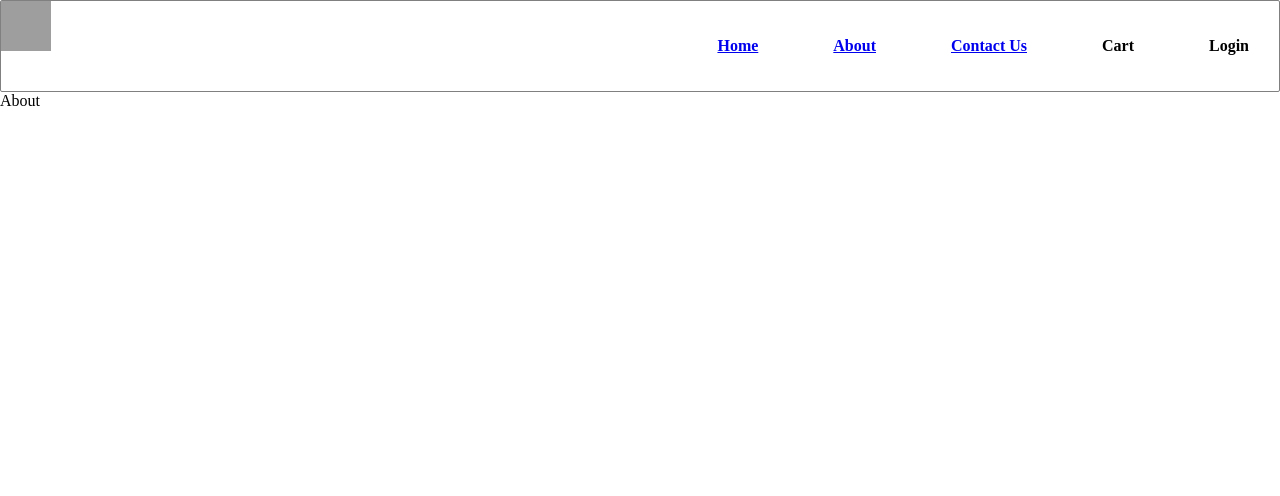
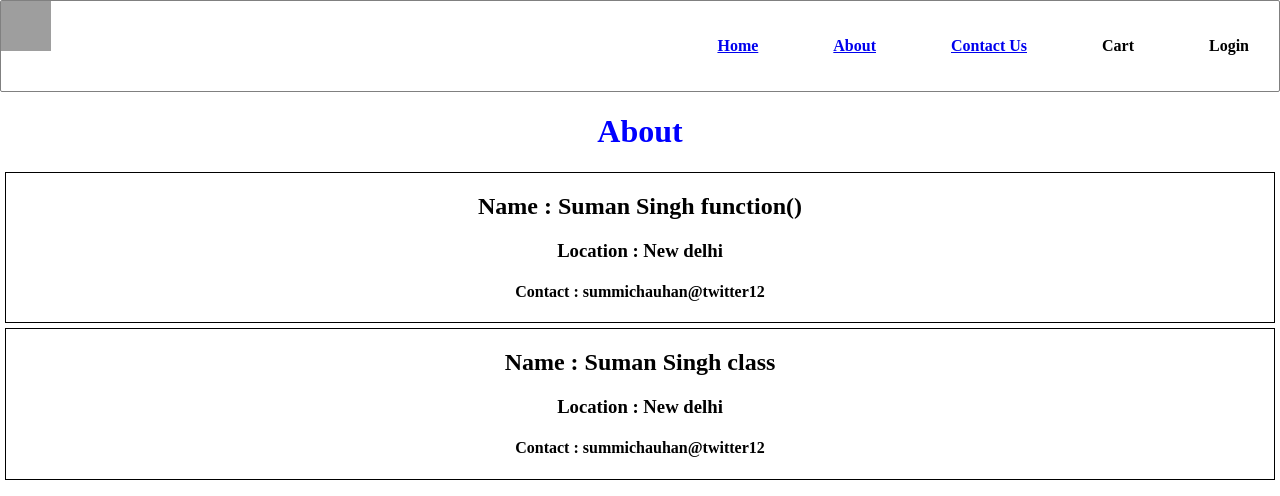
Before and after one commit to sumansingh226/ReactJS, a React (Vite) app: page /about in a window 1280 px wide. Shown: the top 496 px of the page. Built offline with nearby package versions, Linux system fonts and the light colour scheme; grey boxes are pictures that could not be loaded.

Commit message:
class based components

```diff
--- a/Index.css
+++ b/Index.css
@@ -121,3 +121,9 @@ res-img {
   height: 100%;
   background-color: aliceblue;
 }
+
+.user-card{
+  border: 1px solid black;
+  margin: 5px;
+  text-align: center;
+}
--- a/src/Components/About.jsx
+++ b/src/Components/About.jsx
@@ -1,7 +1,15 @@
 import React from "react";
+import User from "./User";
+import UserClass from "./UserClass";
 
 const About = () => {
-  return <div>About</div>;
+  return (
+    <div>
+      <h1 style={{ textAlign: "center", color: "blue" }}>About</h1>
+      <User name="Suman Singh function()" />
+      <UserClass name="Suman Singh class" />
+    </div>
+  );
 };
 
 export default About;
--- /dev/null
+++ b/src/Components/User.jsx
@@ -0,0 +1,13 @@
+import React from "react";
+
+const User = ({ name }) => {
+  return (
+    <div className="user-card">
+      <h2>Name : {name}</h2>
+      <h3>Location : New delhi</h3>
+      <h4>Contact : summichauhan@twitter12</h4>
+    </div>
+  );
+};
+
+export default User;
--- /dev/null
+++ b/src/Components/UserClass.js
@@ -0,0 +1,19 @@
+import React from "react";
+
+class UserClass extends React.Component {
+    constructor(props) {
+        super(props);
+    }
+
+    render() {
+        return (
+            <div className="user-card">
+                <h2>Name : {this.props.name}</h2>
+                <h3>Location : New delhi</h3>
+                <h4>Contact : summichauhan@twitter12</h4>
+            </div>
+        );
+    }
+}
+
+export default UserClass;
```
